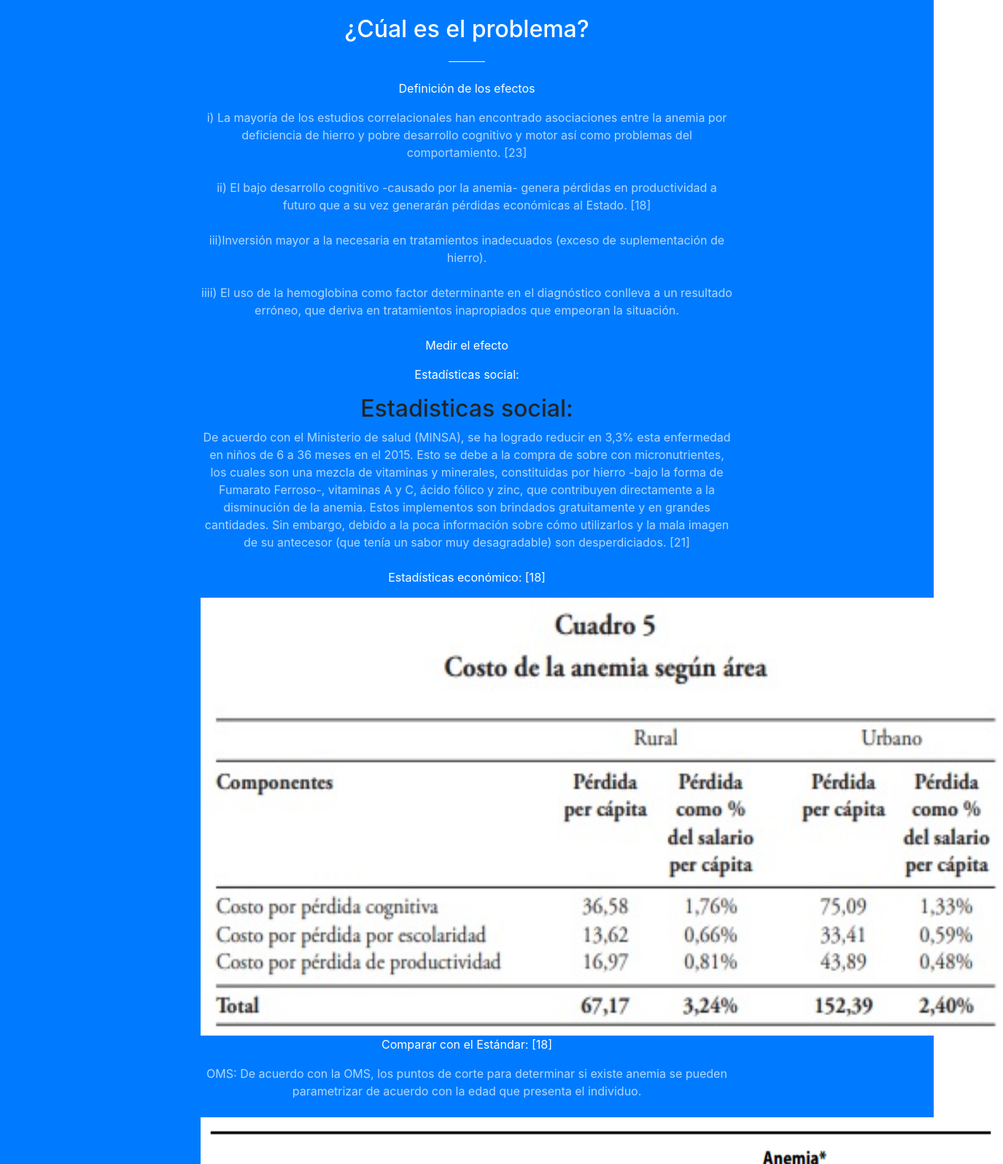
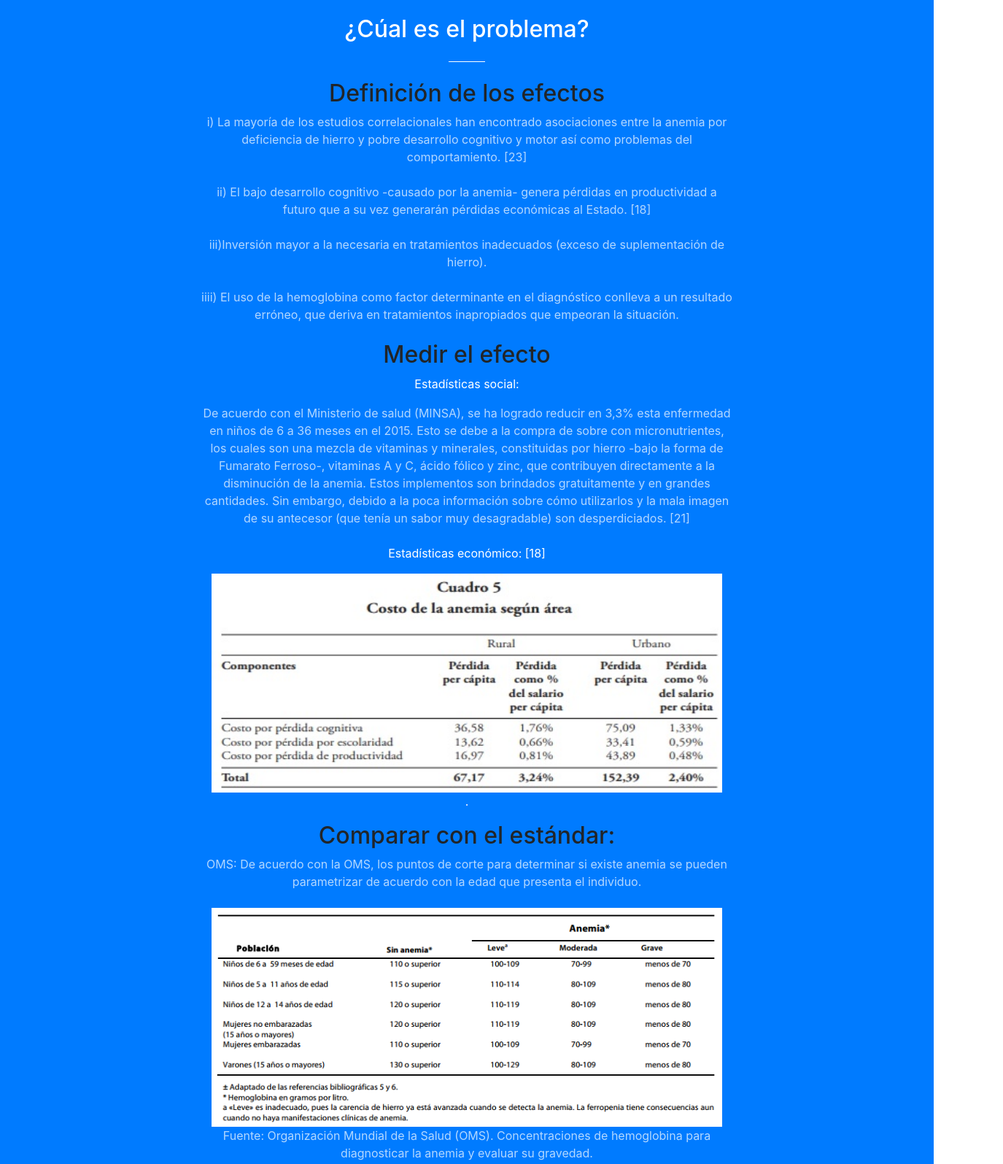
Before and after one commit to gpi2018ii/AnemiaPUCP, a website with bundled scripts: page index.html in a window 1280 px wide. Shown: the part 4955-6550 px from the top of the page at 73% size, 1375 px wide, since content can reach past the window. Built offline with nearby package versions, Linux system fonts and the light colour scheme; files whose address does not match are found by name.

Commit message:
Update index.html

```diff
--- a/index.html
+++ b/index.html
@@ -156,31 +156,31 @@
           <div class="col-lg-8 mx-auto text-center">
             <h2 class="section-heading text-white">¿Cúal es el problema?</h2>
             <hr class="light my-4">
-            <p class="section-heading text-white">Definición de los efectos</p>
+            <h2 class="section-heading">Definición de los efectos</h2>
             <p class="text-faded mb-4">i) La mayoría de los estudios correlacionales han encontrado asociaciones entre la anemia por deficiencia de hierro y pobre desarrollo cognitivo y motor así como problemas del comportamiento. [23]</p>
             <p class="text-faded mb-4">ii) El bajo desarrollo cognitivo -causado por la anemia- genera pérdidas en productividad a futuro que a su vez generarán pérdidas económicas al Estado. [18]</p>
             <p class="text-faded mb-4">iii)Inversión mayor a la necesaria en tratamientos inadecuados (exceso de suplementación de hierro).</p>
             <p class="text-faded mb-4">iiii) El uso de la hemoglobina como factor determinante en el diagnóstico conlleva a un resultado erróneo, que  deriva en tratamientos inapropiados que empeoran la situación.</p>
-            <p class="section-heading text-white">Medir el efecto</p>
+            <h2 class="section-heading">Medir el efecto</h2>
             <p class="section-heading text-white">Estadísticas social:</p>
-            <h2 class="section-heading">Estadisticas social:</h2>
             <p class="text-faded mb-4">De acuerdo con el Ministerio de salud (MINSA), se ha logrado reducir en 3,3% esta enfermedad en niños de 6 a 36 meses en el 2015. Esto se debe a la compra de sobre con micronutrientes, los cuales son una mezcla de vitaminas y minerales, constituidas por hierro -bajo la forma de Fumarato Ferroso-, vitaminas A y C, ácido fólico y zinc, que contribuyen directamente a la disminución de la anemia. Estos implementos son brindados gratuitamente y en grandes cantidades. Sin embargo, debido a la poca información sobre cómo utilizarlos y la mala imagen de su antecesor (que tenía un sabor muy desagradable) son desperdiciados. [21]</p>
             <p class="section-heading text-white">Estadísticas económico: [18]</p>
-            <img src="img/minsa1.jpg" border="0" width="1100" height="600">
-            <p class="section-heading text-white">Comparar con el Estándar: [18]</p>
+            <img src="img/minsa1.jpg" border="0" width="700" height="300">
+            <p class="section-heading text-white">.</p>
+            <h2 class="section-heading">Comparar con el estándar:</h2>
             <p class="text-faded mb-4">OMS: De acuerdo con la OMS, los puntos de corte para determinar si existe anemia se pueden parametrizar de acuerdo con la edad que presenta el individuo. </p>
-            <img src="img/minsa2.png" border="0" width="1100" height="600">
+            <img src="img/minsa2.png" border="0" width="700" height="300">
             <p class="text-faded mb-4">Fuente: Organización Mundial de la Salud (OMS). Concentraciones de hemoglobina para diagnosticar la anemia y evaluar su gravedad.</p>
             <p class="text-faded mb-4">Sin embargo, se han establecido ajustes en función a la altitud sobre el nivel del mar.</p>
-            <img src="img/minsa3.png" border="0" width="1100" height="600">
+            <img src="img/minsa3.png" border="0" width="700" height="300">
             <p class="text-faded mb-4">Fuente: Organización Mundial de la Salud (OMS). Concentraciones de hemoglobina para diagnosticar la anemia y evaluar su gravedad.</p>
             <p class="text-faded mb-4">Por otro lado, la alta prevalencia y deficientes medidas de combate contra la anemia conlleva a grandes consecuencias económicas. Esta tiene un costo estimado de US$1.4-2.1 trillón o 2.3 por ciento del producto interno bruto (PIB) mundial por año y la inversión en prevención y tratamiento tiene un costo beneficio de 1 - 13 [11]. Además, deben enfocarse en las principales sus principales causas las cuales son: necesidades insatisfechas (embarazo, crecimiento, dieta inadecuada), y/o aumento de las pérdidas  por inflamación crónica o infecciones parasitarias[11]. La intervención del problema con planes para suplir la deficiencia de hierro debe contener el enriquecimiento y fortificación del hierro en los alimentos básicos, principalmente en el hierro y harina de maíz, el empleo de suplementos de hierro el cual evidenció su eficacia incluso como método de prevención para reducir la probabilidad de anemia materna en embarazadas[11]. </p>
             <p class="text-faded mb-4">En el caso de México, se han observado logros en relación con el aumento de la disponibilidad y acceso de alimentos y la disminución de enfermedades infecciosas en la infancia. Cabe resaltar la heterogeneidad de las prevalencias en los subgrupos de las poblaciones. Entre las causas básicas se encuentran: la carencia alimentaria, el rezago de la educación, carencias de acceso a seguridad social[22].</p>
             <p class="text-faded mb-4">En cuanto a Estados Unidos concierne, un estudio bastante referenciado [10] demuestra que “la hemoglobina no es una prueba clínicamente útil en infantes en los Estados Unidos. Los valores predictivos positivos reflejan la exactitud del diagnóstico de la deficiencia de hierro. Entre la población general, encontramos que un infante anémico tiene una posibilidad de 1 en 3 de ser deficiente en hierro.La sensibilidad de esta prueba es de la misma magnitud (1:3), es decir, una hemoglobina menor de 11g/dL solo implica deficiencia de hierro un tercio del tiempo”.[10]</p>
             <p class="text-faded mb-4">En el aspecto educativo, el Perú se encuentra rezagado por casi 100 puntos en las áreas de lectura, ciencias y matemáticas, en comparación con Chile quién está 50 puntos por encima del país en ciencias. En las siguientes gráficas, se puede evidenciar una tendencia en la relación indirectamente proporcional entre los puntajes obtenidos en la prueba PISA y la prevalencia de anemia en estos países[26][28].</p>
-            <img src="img/prevalencia.png" border="0" width="900" height="600">
+            <img src="img/prevalencia.png" border="0" width="700" height="400">
             <img src="img/pisa.jpg" border="0" width="450" height="700">
-            <p class="section-heading text-white">Cuantificar el impacto a nivel nacional:</p>
+            <h2 class="section-heading">Cuantificar el impacto a nivel nacional:</h2>
             <p class="section-heading text-white">Económico:</p>
             <p class="text-faded mb-4">Existe un alto costo económico al no intervenir en la reducción de la elevada prevalencia de casos de anemia por deficiencia de hierro en el Perú, ya que esta afecta negativamente las habilidades cognitivas en los niños y la productividad de los adultos generando gastos no solo en el aspecto laboral, sino implica la necesidad de un monitoreo constante de la salud de aquellos pacientes anémicos. Es la pérdida del 0.62% del Producto Bruto Interno lo que genera la anemia al Estado Peruano, que son aproximadamente 857 millones de dólares, esto es casi la mitad del presupuesto  del sector Salud de esos mismos años (2009-2010); asimismo, la mitad de este costo que genera la anemia se debe en un 46.3% por pérdida cognitiva, un 12,7% por pérdidas de escolaridad y un 18,2% por pérdidas de la productividad del adulto.[18] </p>
             <p class="text-faded mb-4">La baja productividad de adultos que sufrieron anemia de niño se puede observar en la relación[18]:
```
